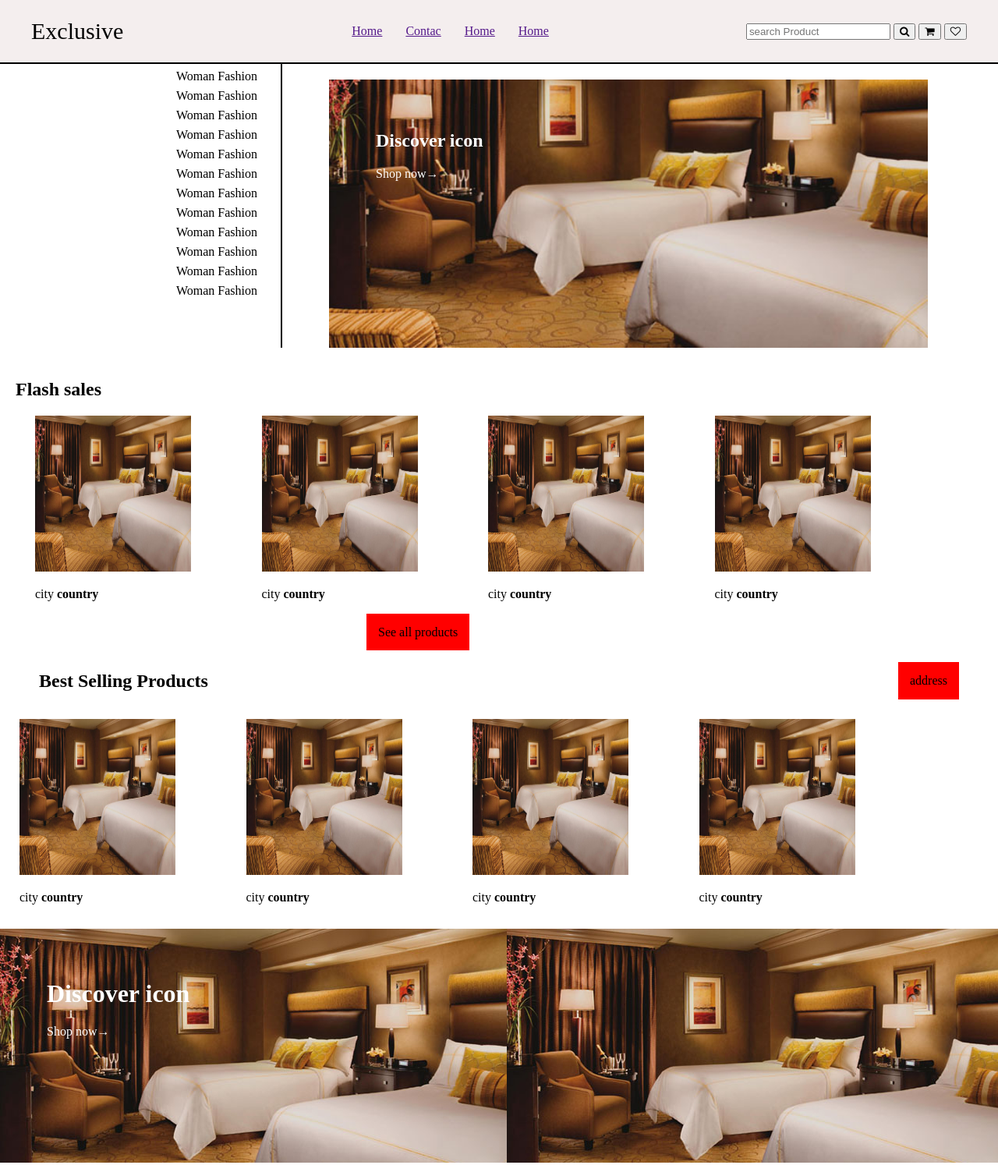
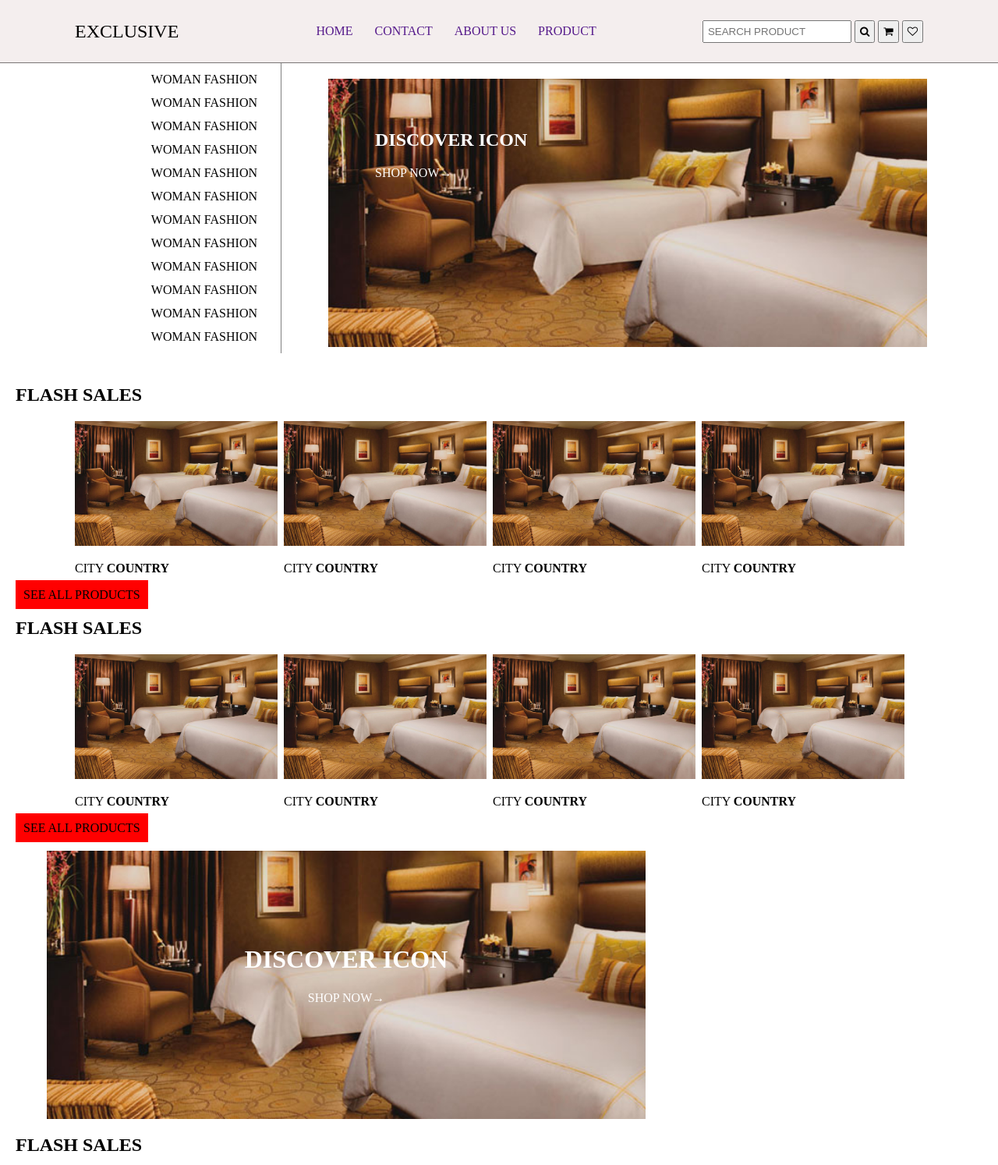
Before and after one commit to naveedniazi95/paracticerepo, a plain HTML site: page index.html in a window 1280 px wide. Shown: the top 1494 px of the page at 78% size. Drawn offline with Linux system fonts and the light colour scheme.

Commit message:
add new style

```diff
--- a/index.html
+++ b/index.html
@@ -14,9 +14,9 @@
             <nav>
                 <ul>
                     <li><a href="">Home</a></li>
-                    <li><a href="">Contac</a></li>
-                    <li><a href="">Home</a></li>
-                    <li><a href="">Home</a></li>
+                    <li><a href="">Contact</a></li>
+                    <li><a href="">About us</a></li>
+                    <li><a href="">Product</a></li>
                 </ul>
 
 
@@ -49,7 +49,7 @@
 
         </ul>
            </div>
-            <div id="content">
+            <div id="cont">
                <div id="hp">
                 <h1>Discover icon</h1>
                 <a href="">Shop now&#8594</a>
@@ -60,21 +60,63 @@
               <h1>Flash sales</h1>
                 <div id="itemss">
 
-                    <div class="location">
+                    <div class="image">
                         <img src="hotel-room.jpg" alt="">
+                        <div class="content">
                             <p>city <strong>country</strong></p>
                         </div>
-                    <div class="location">
+                    </div>
+                    <div class="image">
                         <img src="hotel-room.jpg" alt="">
+                        <div class="content">
                             <p>city <strong>country</strong></p>
                         </div>
-                    <div class="location">
+                    </div>
+                    <div class="image">
                         <img src="hotel-room.jpg" alt="">
+                        <div class="content">
                             <p>city <strong>country</strong></p>
                         </div>
-                    <div class="location">
+                    </div>
+                    <div class="image">
                         <img src="hotel-room.jpg" alt="">
+                        <div class="content">
                             <p>city <strong>country</strong></p>
+                        </div>
+                    </div>
+
+                </div>
+
+                <a href="">See all products</a>
+
+       </section>
+        <section id="item">
+              <h1>Flash sales</h1>
+                <div id="itemss">
+
+                    <div class="image">
+                        <img src="hotel-room.jpg" alt="">
+                        <div class="content">
+                            <p>city <strong>country</strong></p>
+                        </div>
+                    </div>
+                    <div class="image">
+                        <img src="hotel-room.jpg" alt="">
+                        <div class="content">
+                            <p>city <strong>country</strong></p>
+                        </div>
+                    </div>
+                    <div class="image">
+                        <img src="hotel-room.jpg" alt="">
+                        <div class="content">
+                            <p>city <strong>country</strong></p>
+                        </div>
+                    </div>
+                    <div class="image">
+                        <img src="hotel-room.jpg" alt="">
+                        <div class="content">
+                            <p>city <strong>country</strong></p>
+                        </div>
                     </div>
 
                 </div>
@@ -83,80 +125,48 @@
 
        </section>
 
-            <section id="pro">
-               <div id="product">
-                <h1>Best Selling Products</h1>
-                <a href="">address</a>
-               </div>
-                <div id="itemss">
 
-                    <div class="location">
-                        <img src="hotel-room.jpg" alt="">
-                        <p>city <strong>country</strong></p>
-                    </div>
-                    <div class="location">
-                        <img src="hotel-room.jpg" alt="">
-                        <p>city <strong>country</strong></p>
-                    </div>
-                    <div class="location">
-                        <img src="hotel-room.jpg" alt="">
-                        <p>city <strong>country</strong></p>
-                    </div>
-                    <div class="location">
-                        <img src="hotel-room.jpg" alt="">
-                        <p>city <strong>country</strong></p>
-                    </div>
-
-                </div>
-            </section>
-            <div id="contentss">
-                <div id="hp">
+            <div id="cont">
+                <div id="hps">
                  <h1>Discover icon</h1>
                  <a href="">Shop now&#8594</a>
                 </div>
              </div>
-            <section id="thr">
-               <div id="product">
-                <h1>Explore Our Products</h1>
-                <a href=""> &larr; &rarr;</a>
-               </div>
+             <section id="item">
+                <h1>Flash sales</h1>
                   <div id="itemss">
 
-                    <div class="location">
+                      <div class="image">
                           <img src="hotel-room.jpg" alt="">
+                          <div class="content">
                               <p>city <strong>country</strong></p>
                           </div>
-                    <div class="location">
+                      </div>
+                      <div class="image">
                           <img src="hotel-room.jpg" alt="">
+                          <div class="content">
                               <p>city <strong>country</strong></p>
                           </div>
-                    <div class="location">
+                      </div>
+                      <div class="image">
                           <img src="hotel-room.jpg" alt="">
+                          <div class="content">
                               <p>city <strong>country</strong></p>
                           </div>
-                    <div class="location">
+                      </div>
+                      <div class="image">
                           <img src="hotel-room.jpg" alt="">
+                          <div class="content">
                               <p>city <strong>country</strong></p>
                           </div>
-                    <div class="location">
-                        <img src="hotel-room.jpg" alt="">
-                        <p>city <strong>country</strong></p>
-                    </div>
-                    <div class="location">
-                        <img src="hotel-room.jpg" alt="">
-                        <p>city <strong>country</strong></p>
-                    </div>
-                    <div class="location">
-                        <img src="hotel-room.jpg" alt="">
-                        <p>city <strong>country</strong></p>
-                    </div>
-                    <div class="location">
-                        <img src="hotel-room.jpg" alt="">
-                        <p>city <strong>country</strong></p>
                       </div>
 
                   </div>
+
+                  <a href="">See all products</a>
+
          </section>
+
             <footer>
                 <div id="foot">
                     <h1>Exlusive</h1>
--- a/style.css
+++ b/style.css
@@ -1,20 +1,29 @@
 body{
     background-color: #FFFFFF;
     margin: 0;
+}
+*{
+    text-decoration: none;
+    text-transform: uppercase;
+
+}
+#super-head{
+    width: 100%;
+
 }
 #main-head{
     display: flex;
     justify-content: space-between;
     align-items: center;
     height: 80px;
-    width: 95%;
+    width: 85%;
     /* padding: 0 40px; */
     max-width: 1200px;
     margin: 0 auto;
 }
 #super-head{
     background-color:#f4eeee;
-    border-bottom: 2px solid black;
+    border-bottom: 0.1px solid rgba(0, 0, 0, 0.5);
 }
 #main-head ul{
     list-style: none;
@@ -29,12 +38,19 @@ body{
 
 #logo{
     text-decoration: none;
-    font-size: 30px;
+    font-size: 24px;
     color: black;
 }
 
 #main-head li{
-    margin: 0 15px;
+    margin: 0 14px;
+}
+#nav-buttons input{
+    padding: 5px;
+}
+
+#nav-buttons button{
+       padding: 5px;
 }
 
 
@@ -43,6 +59,7 @@ body{
     /* justify-content: center; */
     /* gap: 170px; */
     background-size: cover;
+    /* width: 90%; */
     width: 100%;
     background-position: center;
     /* margin: 30px 20px; */
@@ -53,15 +70,15 @@ body{
     width: 330px;
     padding: 0;
     padding-right: 30px;
-    border-right: 2px solid black;
+    border-right: 0.1px solid rgba(0, 0, 0, 0.5);
     margin: 0;
     margin-bottom: 20px;
 }
 #hero ul li{
-    margin: 7px 0;
+    margin: 12px 0;
     text-align: right;
 }
-#content {
+#cont {
     background-image: url(hotel-room.jpg);
     width: 60%;
     height: 344px;
@@ -75,35 +92,37 @@ body{
 
 }
 #hp a{
-    text-decoration: none;
+    /* text-decoration: none; */
     color: white;
 }
 #item{
     margin: 20px;
-    width: 100%;
+    width: 95%;
 }
 #itemss{
-    display: grid;
-    width: 90%;
-    margin: 15px 25px;
-    grid-template-columns: 1fr 1fr 1fr 1fr;
-    gap: 10px;
+   display: flex;
+   /* grid-template-columns: 1fr 1fr 1fr 1fr; */
+    gap: 8px;
+    /* width: 95%; */
+    width: 100%;
+    justify-content: center;
 }
-.location{
+.image{
+    width: 260px;
+}
+.image img{
     width: 100%;
+    height: 160px;
 }
-.location img{
-    width: 200px;
-    height: 200px;
-}
+
 #item a{
     color: black;
     text-decoration: none;
-    margin: 0 450px;
+    /* margin: 0 450px; */
     background-color: red;
-    padding: 15px;
+    padding: 10px;
 }
-#product{
+/* #product{
     display: flex;
     margin: 10px 50px;
     justify-content: space-between;
@@ -114,22 +133,25 @@ body{
     padding: 15px;
     color: black;
     background-color: red;
+} */
+/* #contentss {
+    background-image: url(hotel-room.jpg);
+    width: 95%;
+    box-sizing: border-box;
+    height: 344px;
+    margin: 20px 60px;
+    background-position: center;
+    background-size: cover;
+} */
+#hps{
+    color: white;
+    text-align: center;
+    padding: 100px;
 }
-#contentss {
-    background-image: url(hotel-room.jpg);
-    width: 100%;
-  height: 300px;
-    overflow: hidden;
+#hps a{
+    color: white;
 }
-#hpss{
-    color: white;
-    margin: 65px 60px;
 
-}
-#hpss a{
-    text-decoration: none;
-    /* color: white; */
-}
 footer{
     display: grid;
     grid-template-columns: 1fr 1fr 1fr 1fr 1fr;
```
Lines whose indentation alone changed are shown as unchanged.
